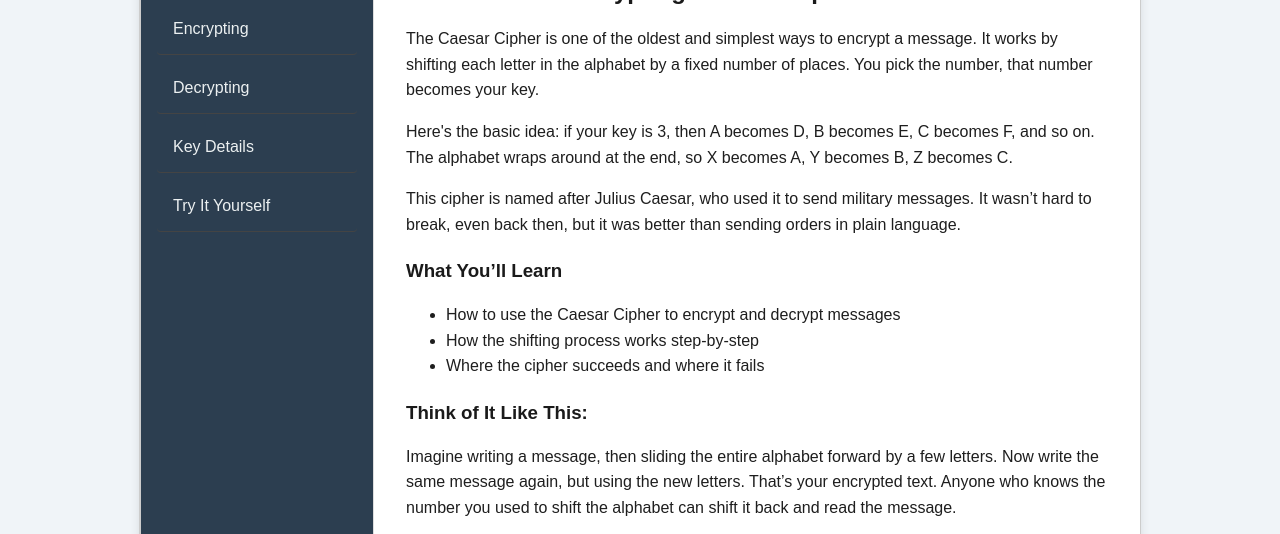
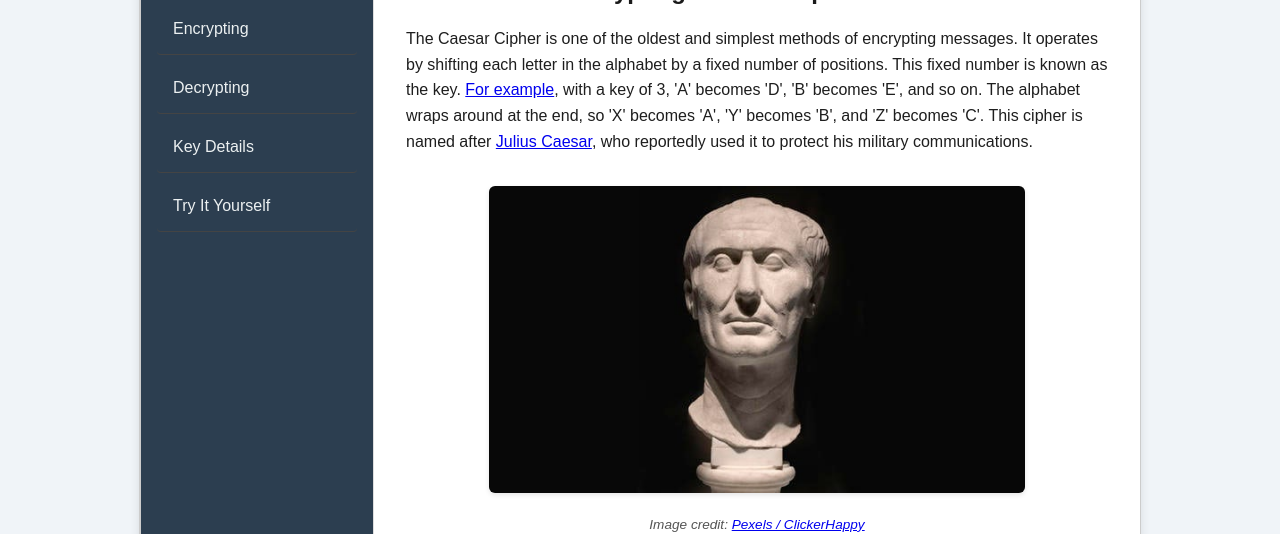
Before and after one commit to AndrewD211/codecrackers, a plain HTML site: page caesarcipher.html in a window 1280 px wide. Shown: the part 266-800 px from the top of the page. Drawn offline with Linux system fonts and the light colour scheme.

Commit message:
Added images and citations for Caesar Cipher and Substitution Pages. Added comments to Caesar cipher page

```diff
--- a/caesarcipher.html
+++ b/caesarcipher.html
@@ -10,7 +10,6 @@
 
 <body>
 
-   <!-- Hamburger -->
    <div id="menu-toggle" onclick="toggleMenu()">☰</div>
 
    <!-- Slide-in Nav -->
@@ -29,7 +28,7 @@
   <header>
     <h1>Caesar Cipher Module</h1>
   </header>
-
+<!-- Module Window -->
   <div class="module-window">
     <aside class="sidebar-nav">
       <button onclick="showSection('intro', this)" class="active">Introduction</button>
@@ -39,34 +38,42 @@
       <button onclick="showSection('practice', this)">Try It Yourself</button>
     </aside>
     <div class="content-panel">
-
+<!-- Intro -->
   <div id="intro" class="section active">
   <h2>Introduction: Encrypting with a Simple Shift</h2>
+
   <p>
-          The Caesar Cipher is one of the oldest and simplest ways to encrypt a message. It works by shifting each letter in the alphabet by a fixed number of places. You pick the number, that number becomes your key.
+    The Caesar Cipher is one of the oldest and simplest methods of encrypting messages. It operates by shifting each letter in the alphabet by a fixed number of positions. This fixed number is known as the key.
+    <a href="https://www.geeksforgeeks.org/caesar-cipher-in-cryptography/" target="_blank" rel="noopener noreferrer">For example</a>, with a key of 3, 'A' becomes 'D', 'B' becomes 'E', and so on. The alphabet wraps around at the end, so 'X' becomes 'A', 'Y' becomes 'B', and 'Z' becomes 'C'.
+    This cipher is named after <a href="https://www.geeksforgeeks.org/caesar-cipher-in-cryptography/" target="_blank" rel="noopener noreferrer">Julius Caesar</a>, who reportedly used it to protect his military communications.
   </p>
-        <p>
-          Here's the basic idea: if your key is 3, then A becomes D, B becomes E, C becomes F, and so on. The alphabet wraps around at the end, so X becomes A, Y becomes B, Z becomes C.
+
+ <!-- Image: Julius Caesar Bust -->
+<div class="diagram" style="background: transparent; border: none; outline: none;">
+  <img src="images/julius-caesar-bust.jpg" alt="Bust of Julius Caesar"
+       style="max-width: 80%; border-radius: 6px; box-shadow: 0 2px 5px rgba(0,0,0,0.1); background: transparent; outline: none; border: none;">
+  <p style="font-style: italic; font-size: 0.85rem; color: #555;">
+    Image credit: <a href="https://history.ucr.edu/sites/default/files/styles/form_preview/public/caesar.jpg?itok=w2grLSNa/" target="_blank" rel="noopener noreferrer">Pexels / ClickerHappy</a>
   </p>
-        <p>
-          This cipher is named after Julius Caesar, who used it to send military messages. It wasn’t hard to break, even back then, but it was better than sending orders in plain language.
-        </p>
+</div>
+
 
   <h3>What You’ll Learn</h3>
   <ul>
     <li>How to use the Caesar Cipher to encrypt and decrypt messages</li>
-          <li>How the shifting process works step-by-step</li>
-          <li>Where the cipher succeeds and where it fails</li>
+    <li>Step-by-step understanding of the shifting process</li>
+    <li>Insights into the strengths and weaknesses of the cipher</li>
   </ul>
 
   <h3>Think of It Like This:</h3>
   <p>
-          Imagine writing a message, then sliding the entire alphabet forward by a few letters. Now write the same message again, but using the new letters. That’s your encrypted text. Anyone who knows the number you used to shift the alphabet can shift it back and read the message.
+    Imagine writing a message, then shifting the entire alphabet forward by a few letters. Now, rewrite your message using this shifted alphabet. That's your encrypted text. Anyone who knows the number you used to shift the alphabet can shift it back to read the original message.
   </p>
-
 </div>
 
 
+
+      <!-- Encryption -->
       <div id="encrypt" class="section">
         <h2>Encrypting a Message</h2>
 
@@ -124,7 +131,7 @@
         <p>Use the tool in the Try It Yourself section to enter your own message and shift value. Start small. Try encrypting your name or a short phrase.</p>
       </div>
 
-
+      <!-- Decryption -->
       <div id="decrypt" class="section">
         <h2>Decrypting a Message</h2>
 
@@ -185,13 +192,13 @@
       </div>
 
 
-
+      <!-- Details -->
       <div id="details" class="section">
         <h2>Key Details and Common Pitfalls</h2>
 
         <h3>1. Only Letters Are Shifted</h3>
         <p>
-          The Caesar Cipher only changes letters. Numbers, punctuation, and spaces stay the same. So <code>MEET @ 3PM</code> becomes <code>PHHW @ 3SP</code> with a shift of 3.
+          The Caesar Cipher only changes letters. Numbers, punctuation, and spaces stay the same. So <code>MEET AT 3PM</code> becomes <code>PHHW DW 3SP</code> with a shift of 3.
         </p>
 
         <h3>2. The Alphabet Wraps Around</h3>
@@ -210,7 +217,7 @@
         </p>
       </div>
 
-
+      <!-- Practice -->
       <div id="practice" class="section">
         <div class="module-section">
           <h2>Try the Caesar Cipher!</h2>
@@ -255,6 +262,7 @@
   <footer>
     <p>CodeCrackers &copy; 2025</p>
   </footer>
+  <!-- Scripts -->
   <script src="scripts.js"></script>
 </body>
 </html>
```
Also changed, not shown: index.html (+5 -1 lines), substitutioncipher.html (+25 -5 lines), images/caesar-cipher-shift-diagram.jpg (added), images/frequency-analysis-chart.jpg (added), images/julius-caesar-bust.jpg (added), images/substitution-cipher-diagram.png (added). Lines whose indentation alone changed are shown as unchanged.
